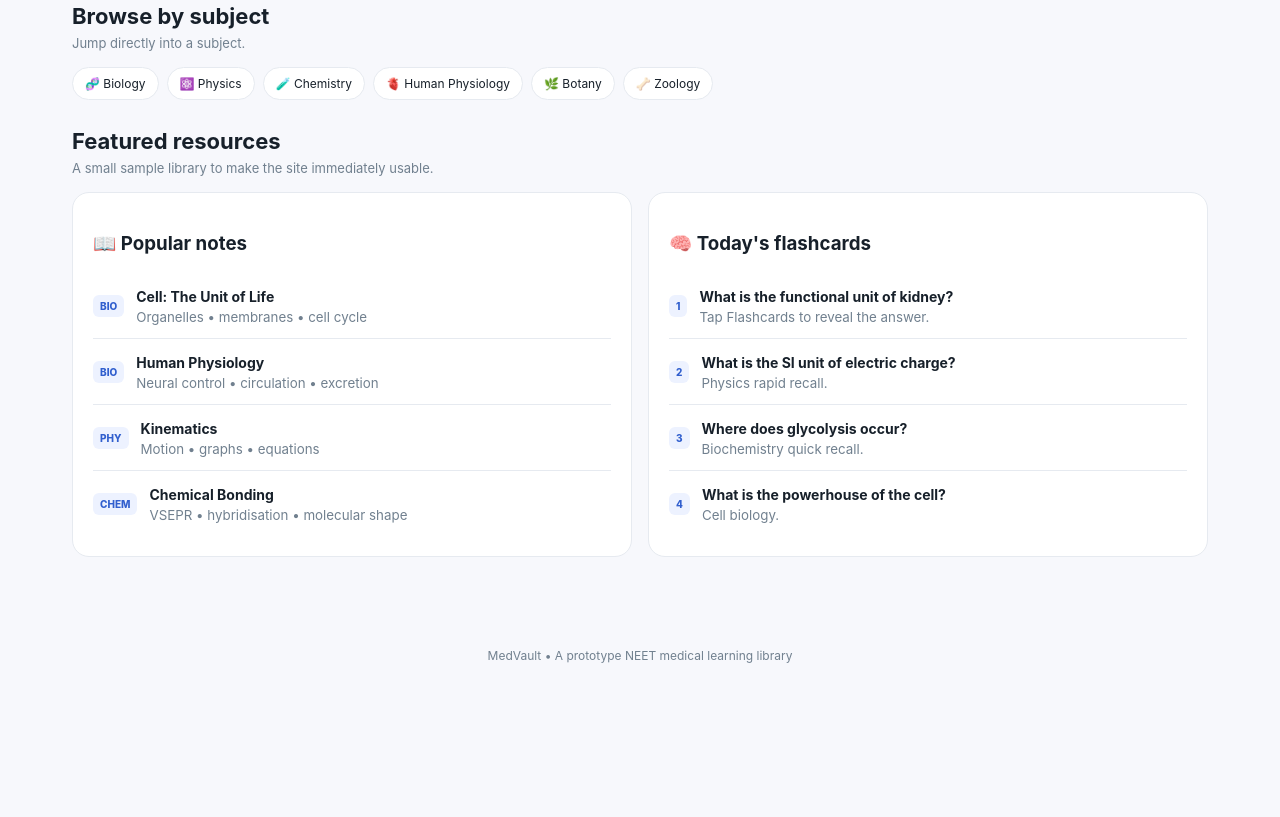
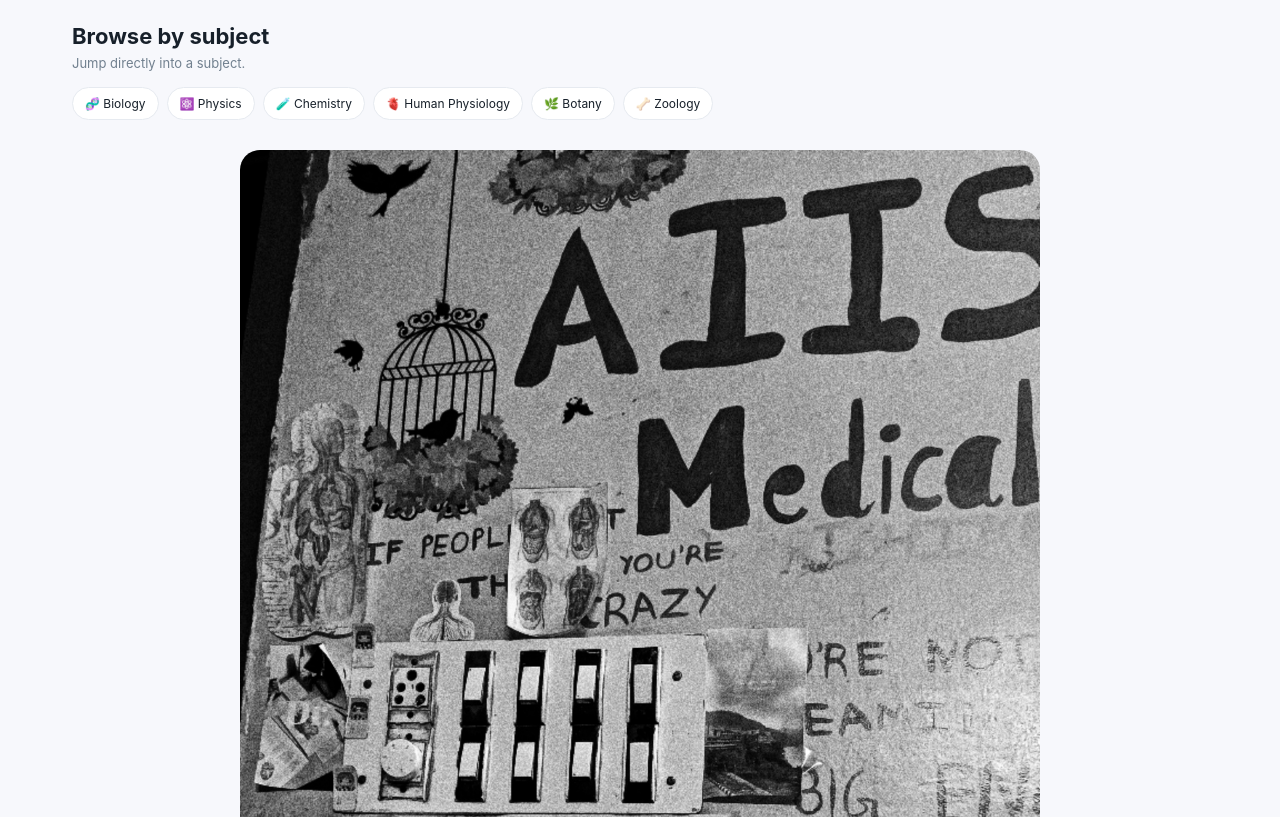
Before and after one commit to medicalstudent-cell/Medvault, a plain HTML site: page index.html in a window 1280 px wide. Shown: the part 2383-3200 px from the top of the page. Before the commit the page ends 3091 px from the top, so only its background shows below. Drawn offline with Linux system fonts and the light colour scheme.

Commit message:
Update index.html

```diff
--- a/index.html
+++ b/index.html
@@ -53,14 +53,17 @@
 <div class="resource" onclick="openResource('Medical Aesthetics')"><div class="icon">🫀</div><h3>Medical Aesthetics</h3><p>Anatomy-inspired visual learning and terminology.</p></div>
 </div>
 </section>
-
+<
 <section class="section">
 <h2>Browse by subject</h2><div class="sub">Jump directly into a subject.</div>
 <div class="chips">
 <span class="chip" onclick="filter('Biology')">🧬 Biology</span><span class="chip" onclick="filter('Physics')">⚛️ Physics</span><span class="chip" onclick="filter('Chemistry')">🧪 Chemistry</span><span class="chip" onclick="filter('Human Physiology')">🫀 Human Physiology</span><span class="chip" onclick="filter('Botany')">🌿 Botany</span><span class="chip" onclick="filter('Zoology')">🦴 Zoology</span>
 </div>
 </section>
-
+<img src="Snapchat-765139814.jpg"
+alt="Medvault" style="display:block;
+width:90%;max-width:800px;margin:30px
+auto;border-radius:20px;">
 <section class="section">
 <h2>Featured resources</h2><div class="sub">A small sample library to make the site immediately usable.</div>
 <div class="library" id="results">
```
